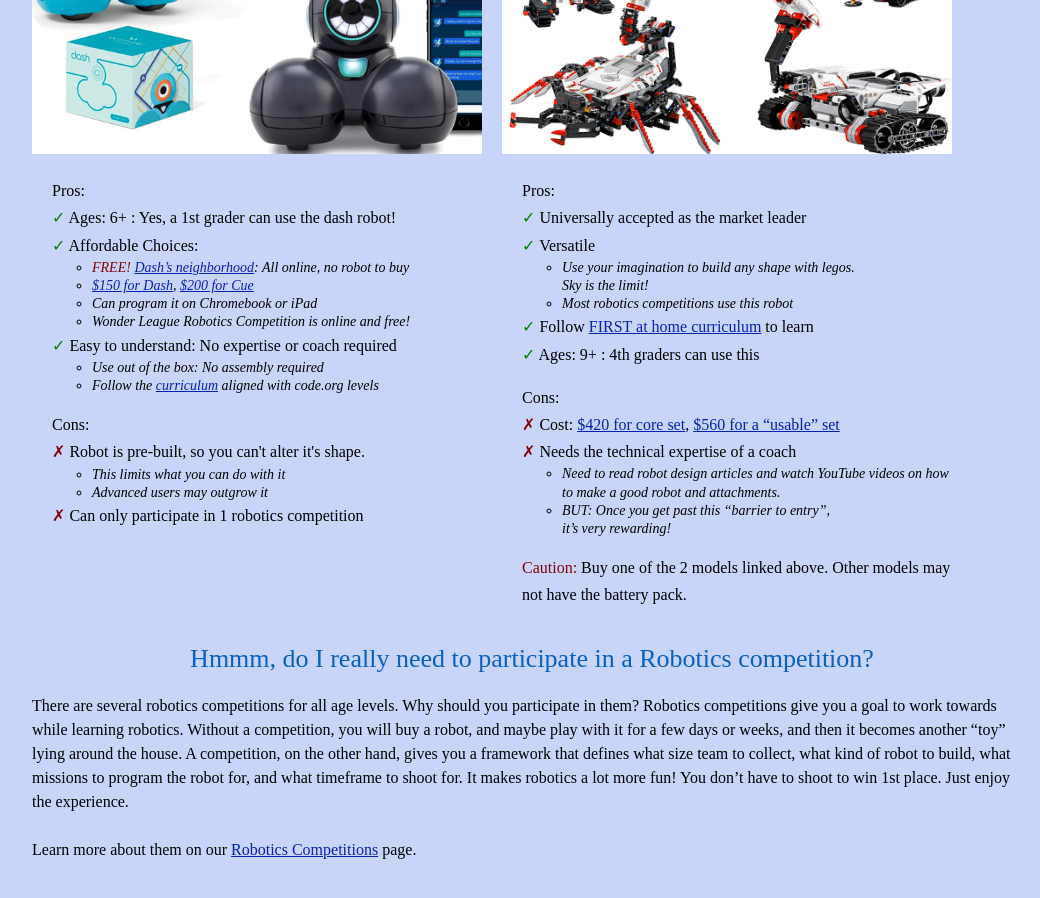
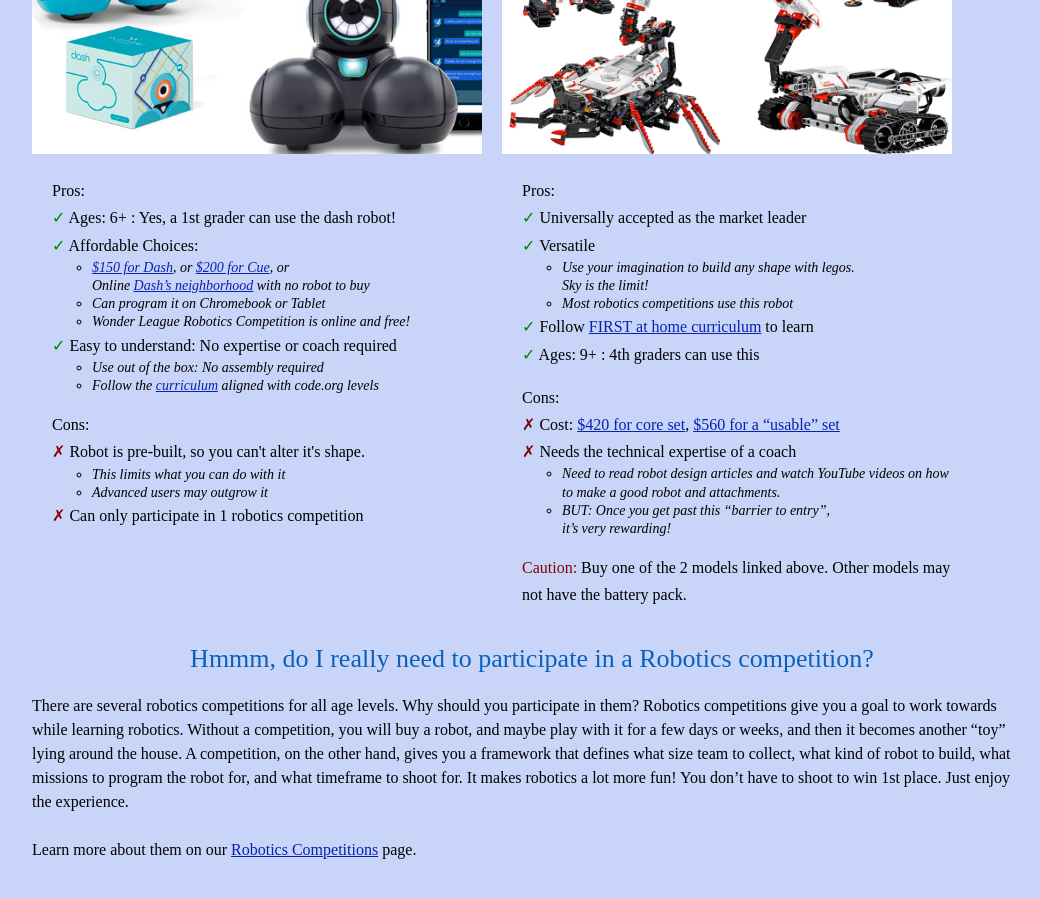
Before and after one commit to radicalcollegestrategies/stemscholars, a Jekyll site: the page built from engineering/robotics.md, in a window 1280 px wide and 900 px high, scrolled down 2401 px. Shown: the whole window, without its empty margins (108-1148 px from the left). Built offline with Jekyll 4.4.1, drawn with Linux system fonts in a browser that asks for light colours; some web fonts are replaced.

```diff
--- a/engineering/robotics.md
+++ b/engineering/robotics.md
@@ -102,12 +102,13 @@ h2: Engineering
   <li> Ages: 6+ : Yes, a 1st grader can use the dash robot!</li>
   <li> Affordable Choices:
   <ul class="aboutl2">
-    <li><a style="color: rgb(129, 3, 3);">FREE!</a>
-    <a href="https://www.makewonder.com/dashs-neighborhood/">Dash’s neighborhood</a>:
-    All online, no robot to buy</li>
-    <li><a href="https://smile.amazon.com/Wonder-Workshop-Dash-Activated-Programming/dp/B00SKURVKY">$150 for Dash</a>,
-    <a href="https://smile.amazon.com/Wonder-Workshop-QU01-13-Cue-Robot/dp/B078XXPDVV/">$200 for Cue</a></li>
-    <li>Can program it on Chromebook or iPad</li>
+    <li>
+      <a href="https://smile.amazon.com/Wonder-Workshop-Dash-Activated-Programming/dp/B00SKURVKY">$150 for Dash</a>, or
+      <a href="https://smile.amazon.com/Wonder-Workshop-QU01-13-Cue-Robot/dp/B078XXPDVV/">$200 for Cue</a>, or <br>
+      Online <a href="https://www.makewonder.com/dashs-neighborhood/">Dash’s neighborhood</a>
+     with no robot to buy <br>
+    </li>
+    <li>Can program it on Chromebook or Tablet</li>
     <li>Wonder League Robotics Competition is online and free!</li>
   </ul>
   </li>
```
